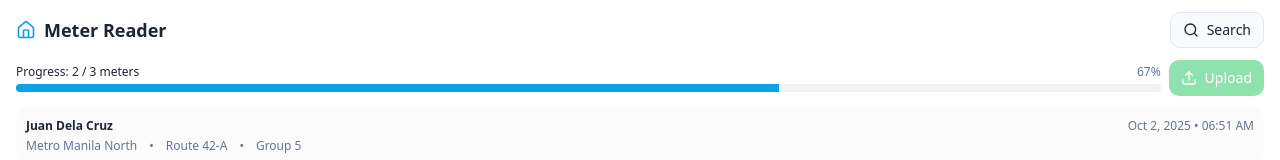
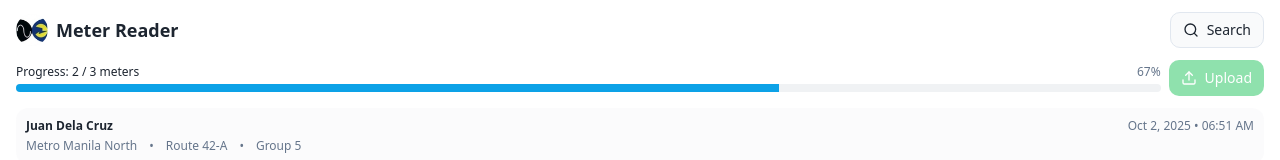
Before and after one commit to awbgracier/meterlytics-panel, a React (Vite) app: page / in a window 1280 px wide. Shown: the top 160 px of the page. Built offline with nearby package versions, Linux system fonts and the light colour scheme; the HTML template or start-up script is replaced by a standard one.

Commit message:
Add logo to project

```diff
--- a/src/components/MeterReaderApp.tsx
+++ b/src/components/MeterReaderApp.tsx
@@ -13,12 +13,12 @@ import {
   AlertTriangle,
   CheckCircle2,
   Clock,
-  Home,
   Upload
 } from "lucide-react";
 import { SearchDialog } from "./SearchDialog";
 import { MeterCard } from "./MeterCard";
 import { IssueReportDialog } from "./IssueReportDialog";
+import decorpLogo from "@/assets/decorp-logo.jpg";
 
 interface MeterReading {
   id: string;
@@ -210,7 +210,7 @@ export function MeterReaderApp() {
         <div className="px-4 py-3">
           <div className="flex items-center justify-between mb-3">
             <div className="flex items-center gap-2">
-              <Home className="h-5 w-5 text-primary" />
+              <img src={decorpLogo} alt="DECORP Logo" className="h-8 w-8 rounded-full object-cover" />
               <h1 className="text-lg font-bold text-foreground">Meter Reader</h1>
             </div>
             <Button
```
Also changed, not shown: src/assets/decorp-logo.jpg (added).
